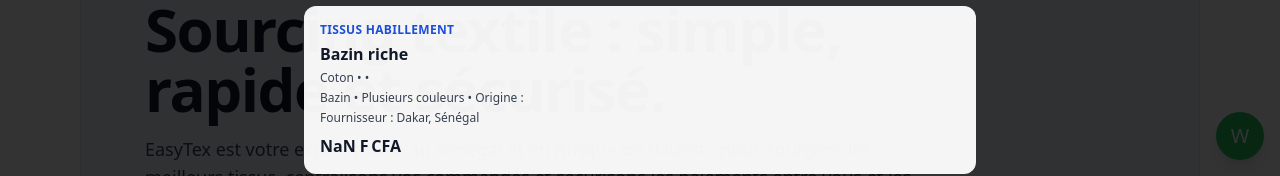
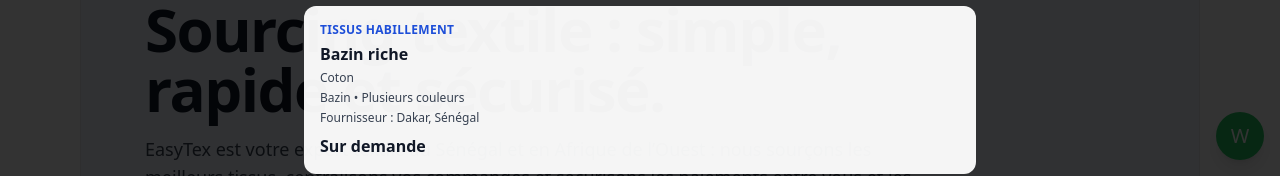
Before and after one commit to Ruth-Ya/easytex-mvp, a React (Vite) app: page / in a window 1280 px wide. Both pictures are taken after a click on the button 210 px from the left and 371 px from the top of the page. Shown: the part 624-800 px from the top of the page. Built offline with nearby package versions, Linux system fonts and the light colour scheme.

Commit message:
Update App.jsx

```diff
--- a/src/App.jsx
+++ b/src/App.jsx
@@ -36,7 +36,8 @@ const DEMO_PRODUCTS = [
   category: "Tissus habillement",
   type: "Bazin",
   color: "Plusieurs couleurs",
-  price: "Sur demande",
+  priceLabel: "Sur demande",
+  price: null,
   material: "Coton",
   images: [
     "/catalog/habillement/bazin/TX-BAZ-001/1.jpg",
@@ -264,17 +265,17 @@ function Lightbox({
               {product.name}
             </div>
             <div className="mt-1 text-xs text-gray-700">
-              {product.material} • {product.weight} • {product.pattern}
+              {product.material}
             </div>
             <div className="mt-1 text-xs text-gray-700">
-              {product.type} • {product.color} • Origine : {product.origin}
+              {product.type} • {product.color}
             </div>
             <div className="mt-1 text-xs text-gray-700">
               Fournisseur : {product.supplierCity}, {product.supplierCountry}
             </div>
-            <div className="mt-2 text-base font-bold text-gray-900">
-              {formatPrice(product.price)}
-            </div>
+           <div className="mt-2 text-base font-bold text-gray-900">
+  {product.priceLabel ? product.priceLabel : formatPrice(product.price)}
+</div>
           </div>
         )}
       </div>
```
